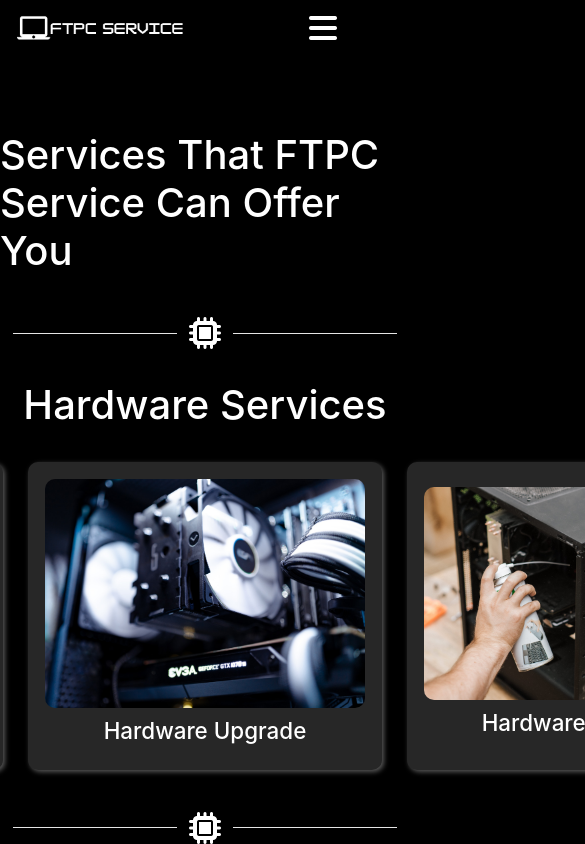
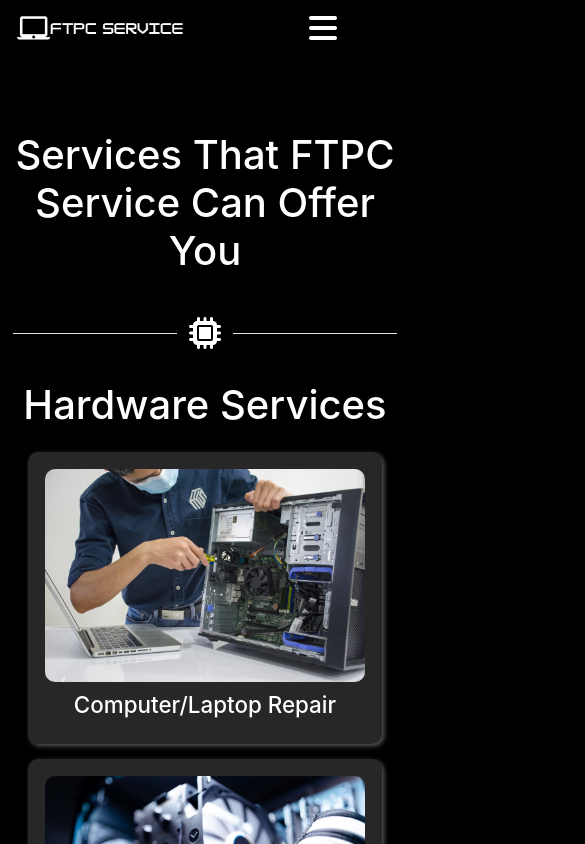
Before and after one commit to ivaylo-nikolov5/React-Projects, a React (Create React App) app in the folder react-responsive-website/: page /services in a window 390 px wide. Shown: the top 844 px of the page, 585 px wide, since content can reach past the window. Built offline with nearby package versions, Linux system fonts and the light colour scheme.

Commit message:
Made the services page responsive

```diff
--- a/react-responsive-website/src/css/Services.css
+++ b/react-responsive-website/src/css/Services.css
@@ -18,6 +18,7 @@
 .servicesTitle {
     margin-top: 50px;
     margin-bottom: 0;
+    text-align: center;
 }
 
 .serviceSectionContainer {
@@ -40,3 +41,18 @@
     margin-top: 50px;
     margin-bottom: 50px;
 }
+
+@media (max-width: 1110px) {
+    .servicesContainer {
+        grid-template-columns: repeat(2, 1fr);
+        column-gap: 15px;
+        row-gap: 15px;
+        margin-top: 15px;
+    }
+}
+
+@media (max-width: 705px) {
+    .servicesContainer {
+        grid-template-columns: repeat(1, 1fr);
+    }
+}
```
